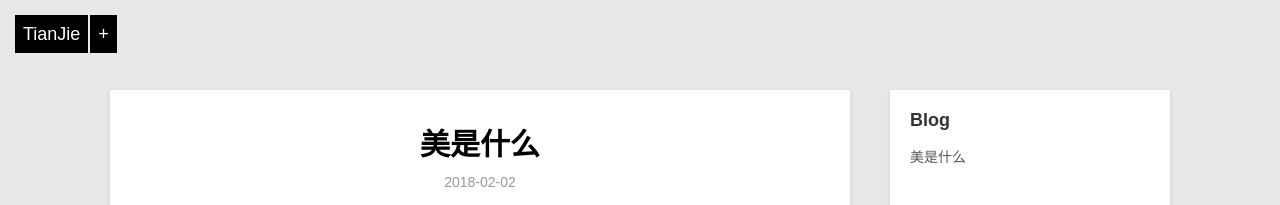
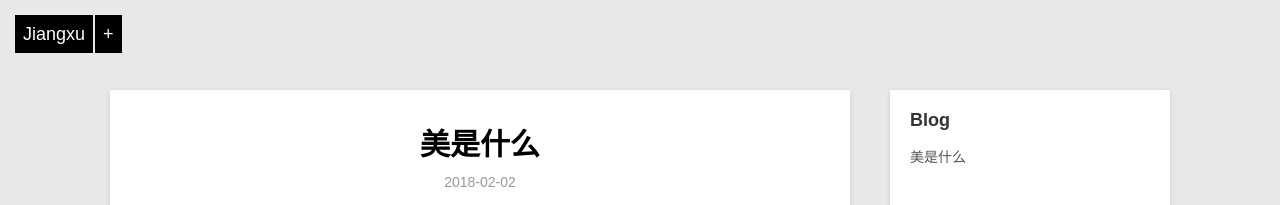
Before and after one commit to simon126649/simon126649.github.io, a Jekyll site: the page built from _posts/blog/2018-02-02-FourEssays on Aesthetics.md, in a window 1280 px wide. Shown: the top 205 px of the page. Built offline with Jekyll 4.4.1, drawn with Linux system fonts in a browser that asks for light colours.

Commit message:
Update default.html

```diff
--- a/_layouts/default.html
+++ b/_layouts/default.html
@@ -3,13 +3,13 @@
 <head>
     <!--
     * Author:         BeiYuu
-    * Revised:        TianJie
+    * Revised:        Jiangxu
     -->
     <meta charset="utf-8" />
     <title>{% if page.title %}{{ page.title }} | {% endif %}{{ site.title }}</title>
-    <meta name="author" content="TianJie" />
+    <meta name="author" content="Jiangxu" />
     <meta name="renderer" content="webkit">
-    <meta name="description" content="TianJie" />
+    <meta name="description" content="Jiangxu" />
     <meta name="viewport" content="width=device-width, initial-scale=1.0, minimum-scale=1.0">
     <link rel="stylesheet" href="/css/default.css" type="text/css" />
     <link rel="shortcut icon" href="/favicon.ico" type="image/x-icon" />
@@ -20,11 +20,11 @@
 
     <div class="home-menu">
         <div class="home-icon-con">
-            <a class="home-menu-icon" href="/">TianJie</a>
+            <a class="home-menu-icon" href="/">Jiangxu</a>
             <a class="home-follow" href="#" title="Contact Me">+</a>
         </div>
         <div class="home-contact">
-            <a href="https://violettianjie.github.io" target="_blank" style="margin-left:-5px;"><img src="/images/github.png" alt="" width="22"/></a>
+            <a href="https://simon126649.github.io" target="_blank" style="margin-left:-5px;"><img src="/images/github.png" alt="" width="22"/></a>
 
         </div>
     </div>
```
